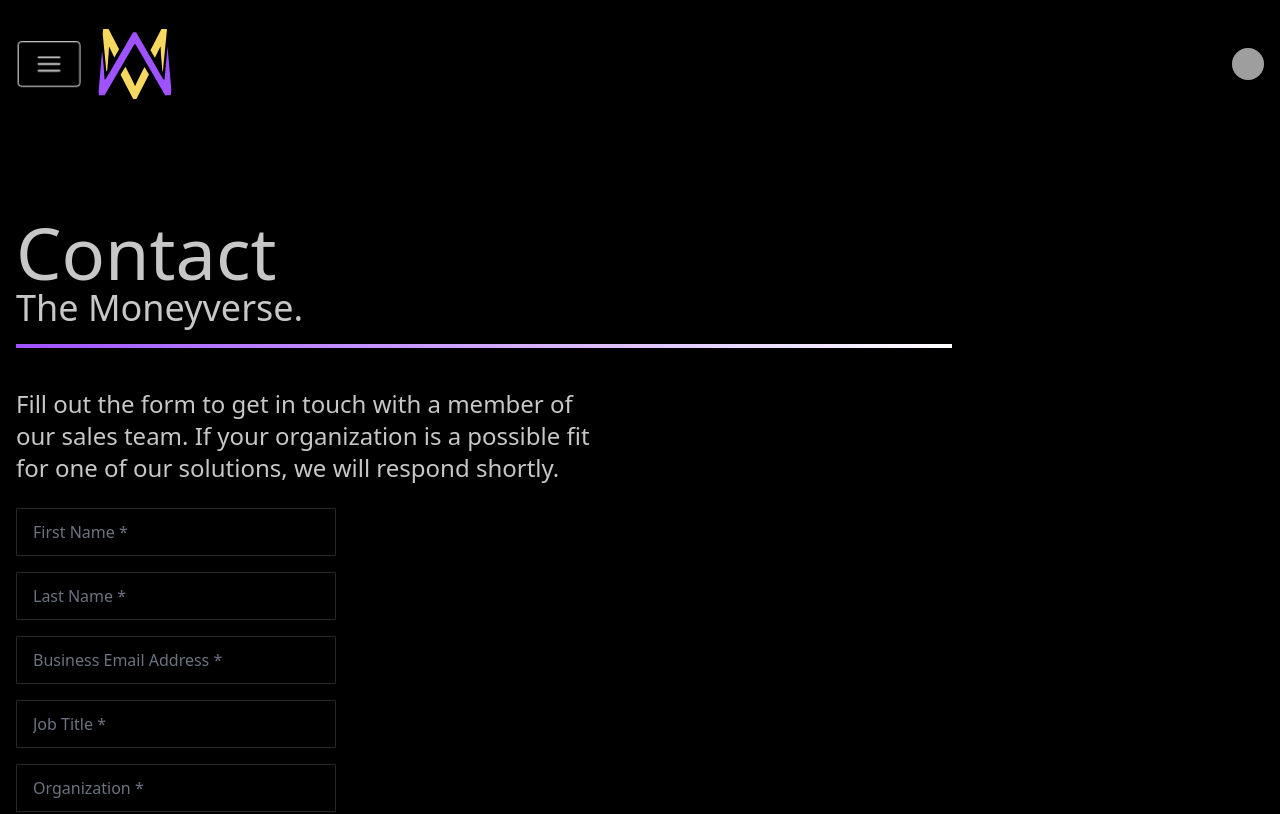
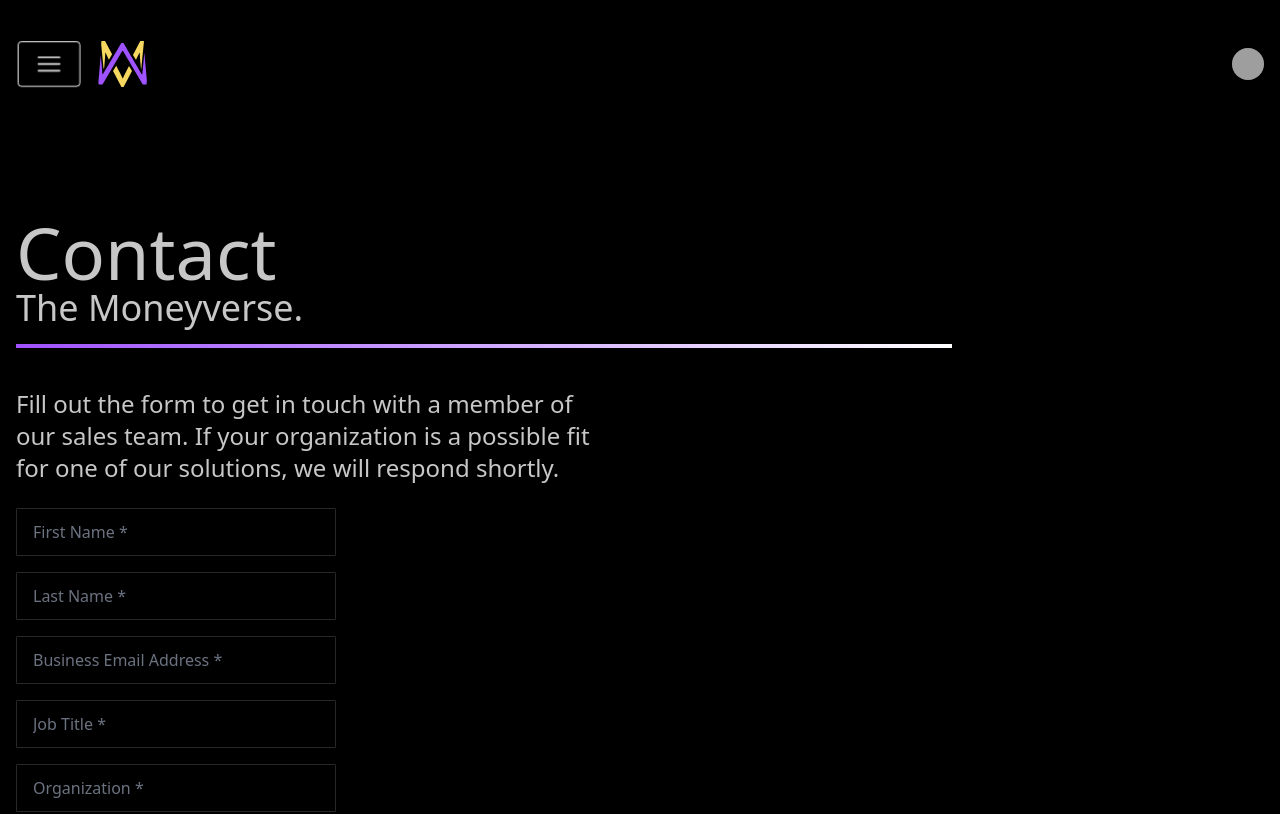
Before and after one commit to franswan/mv, a Next.js app: page /about-us/contact in a window 1280 px wide. Shown: the top 814 px of the page. Built offline with nearby package versions, Linux system fonts and the light colour scheme; grey boxes are pictures that could not be loaded.

Commit message:
Update Navigation.tsx

```diff
--- a/components/Navigation.tsx
+++ b/components/Navigation.tsx
@@ -27,10 +27,10 @@
                     <Bars3Icon className="block h-8 w-8" aria-hidden="true" />
                   </button>
 
-                  <div className="">
-                    <a href="/">
-                      <Image src={'/img/brand/logo.svg'} alt={'The Money Verse'} width="75" height="75" />
-                      {/* <svg height="35" viewBox="0 0 306 60" fill="none" xmlns="http://www.w3.org/2000/svg">
+
+                  <a href="/">
+                    <Image src={'/img/brand/logo.svg'} alt={'The Money Verse'} width="50" height="50" />
+                    {/* <svg height="35" viewBox="0 0 306 60" fill="none" xmlns="http://www.w3.org/2000/svg">
                         <path d="M58.7344 0H54.1095L44.7686 18.1398L48.5459 24.6038C50.1788 21.3895 51.9286 17.8595 53.2145 14.9432H53.3935C53.5725 19.2644 53.9269 24.2739 54.2812 28.4212L54.9059 35.6268C55.0886 35.9567 55.2676 36.2831 55.4466 36.6095C55.7023 32.6999 56.0384 29.0528 56.2466 26.9312L58.8147 0.975639L58.7307 0L58.7344 0Z" fill="url(#paint0_linear_0_1)" />
                         <path d="M9.01209 0H4.38727L4.01465 4.37796L6.24669 26.9312C6.55721 29.7765 6.8458 33.1965 7.05403 36.4641C7.33532 35.939 7.62391 35.4033 7.91982 34.8569L8.47874 28.4212C8.83309 24.7067 9.1911 19.6086 9.36644 15.1171H9.54545C10.8971 18.0263 12.4424 21.3115 13.9219 24.3271L18.006 17.4267L9.01209 0Z" fill="url(#paint1_linear_0_1)" />
                         <path d="M39.702 32.5223L38.8984 34.0833C36.4069 38.9225 33.7402 44.2761 31.7821 48.9414H31.6031C29.5574 44.2761 26.6203 38.6635 24.3079 34.1684L23.3581 32.3271L19.2593 39.2701L29.9994 59.9963H32.7575L43.5049 38.9863L39.6984 32.5187L39.702 32.5223Z" fill="url(#paint2_linear_0_1)" />
@@ -79,16 +79,12 @@
                           </linearGradient>
                         </defs>
                       </svg> */}
-                    </a>
-                  </div>
+                  </a>
+
 
 
                   <div className="hidden sm:ml-6 sm:block">
-                    <div className="text-center">
-
-
-
-
+                    <div className="">
                       <dialog id="nav_tabs_modal" className="modal bg-transparent modal-top top-24">
                         <form method="dialog" className="modal-box">
                           <NavigationTabs />
@@ -97,7 +93,6 @@
                           <button>close</button>
                         </form>
                       </dialog>
-
                     </div>
                   </div>
                 </div>
```
